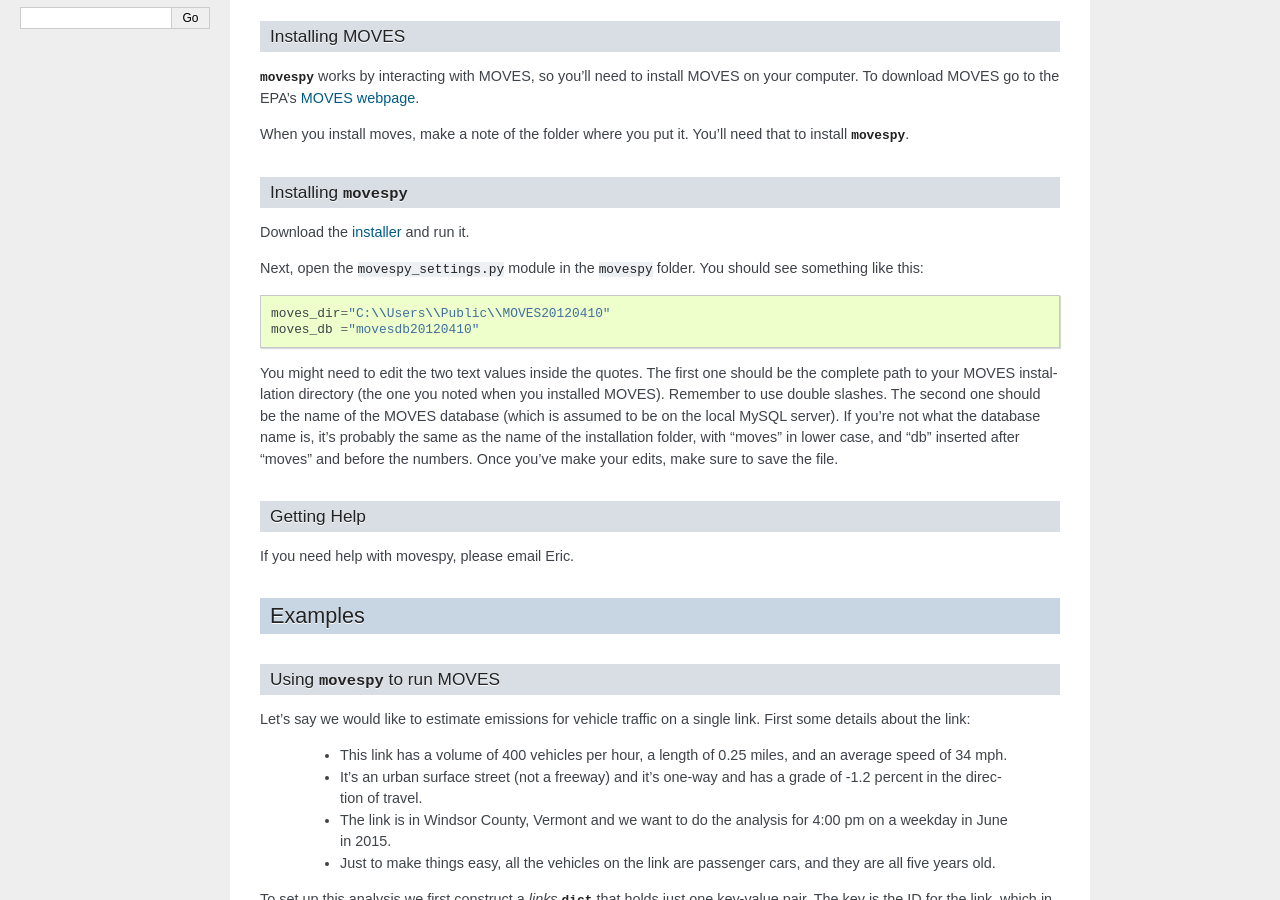
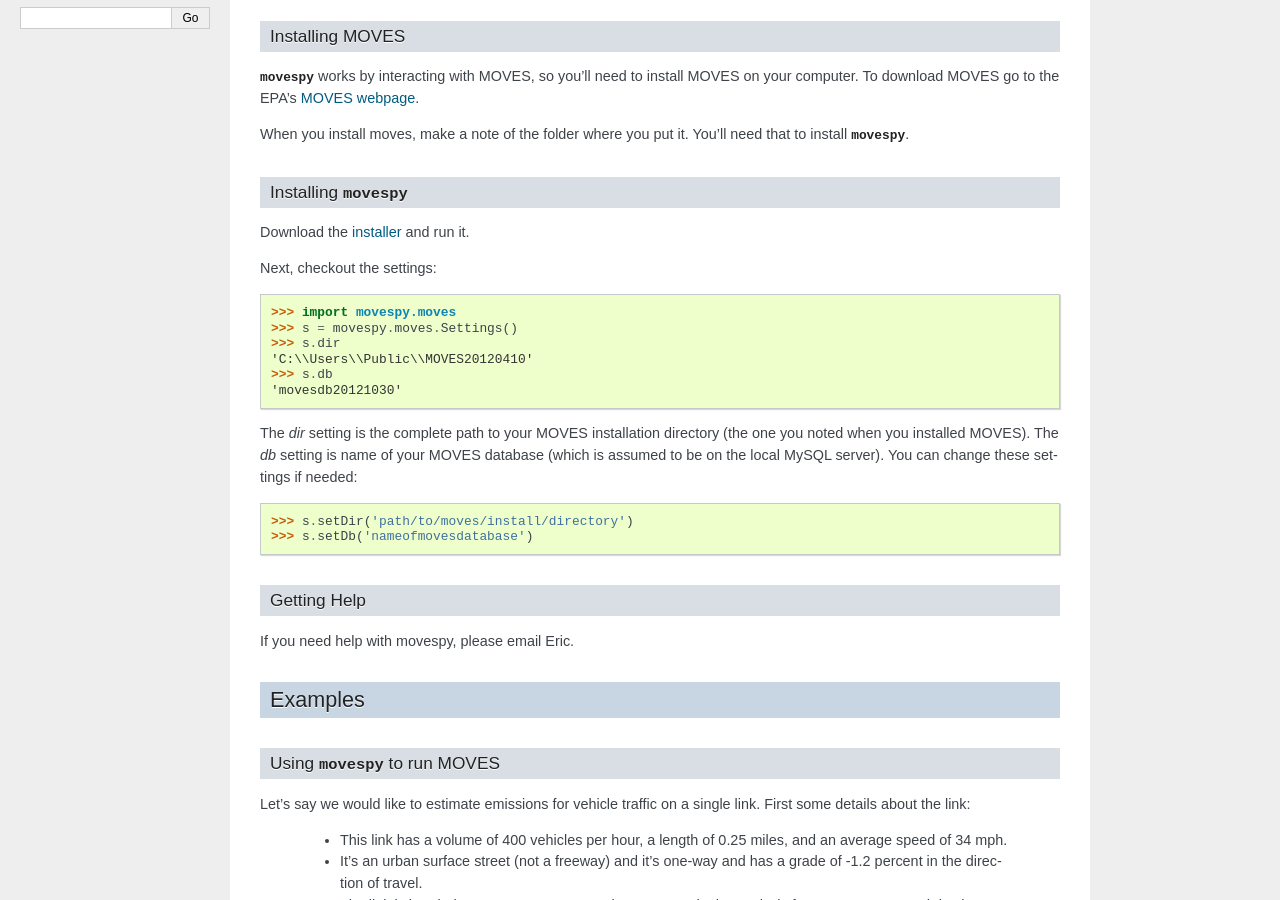
Before and after one commit to RSGInc/movespy, a Sphinx documentation site: the page built from docs/index.rst, in a window 1280 px wide and 900 px high, scrolled down 525 px. Built offline with Sphinx 7.4.7, drawn with Linux system fonts in a browser that asks for light colours; formulas are drawn with MathJax 3.

Commit message:
update docs on settings

```diff
--- a/docs/index.rst
+++ b/docs/index.rst
@@ -51,22 +51,24 @@
 
 .. _installer: https://pypi.python.org/pypi/movespy
 
-Next, open the ``movespy_settings.py`` module in the ``movespy`` folder. You
-should see something like this:
 
-::
+Next, checkout the settings::
 
-    moves_dir="C:\\Users\\Public\\MOVES20120410"
-    moves_db ="movesdb20120410"
+    >>> import movespy.moves
+    >>> s = movespy.moves.Settings()
+    >>> s.dir
+    'C:\\Users\\Public\\MOVES20120410'
+    >>> s.db
+    'movesdb20121030'
 
-You might need to edit the two text values inside the quotes. The first one
-should be the complete path to your MOVES installation directory (the one
-you noted when you installed MOVES). Remember to use double slashes. The
-second one should be the name of the MOVES database (which is assumed to be
-on the local MySQL server). If you're not what the database name is, it's
-probably the same as the name of the installation folder, with "moves" in
-lower case, and "db" inserted after "moves" and before the numbers. Once
-you've make your edits, make sure to save the file.
+The `dir` setting is the complete path to your MOVES installation directory (the one
+you noted when you installed MOVES). The `db` setting is name of your MOVES
+database (which is assumed to be on the local MySQL server). You can change
+these settings if needed::
+
+    >>> s.setDir('path/to/moves/install/directory')
+    >>> s.setDb('nameofmovesdatabase')
+
 
 Getting Help
 ============
```
